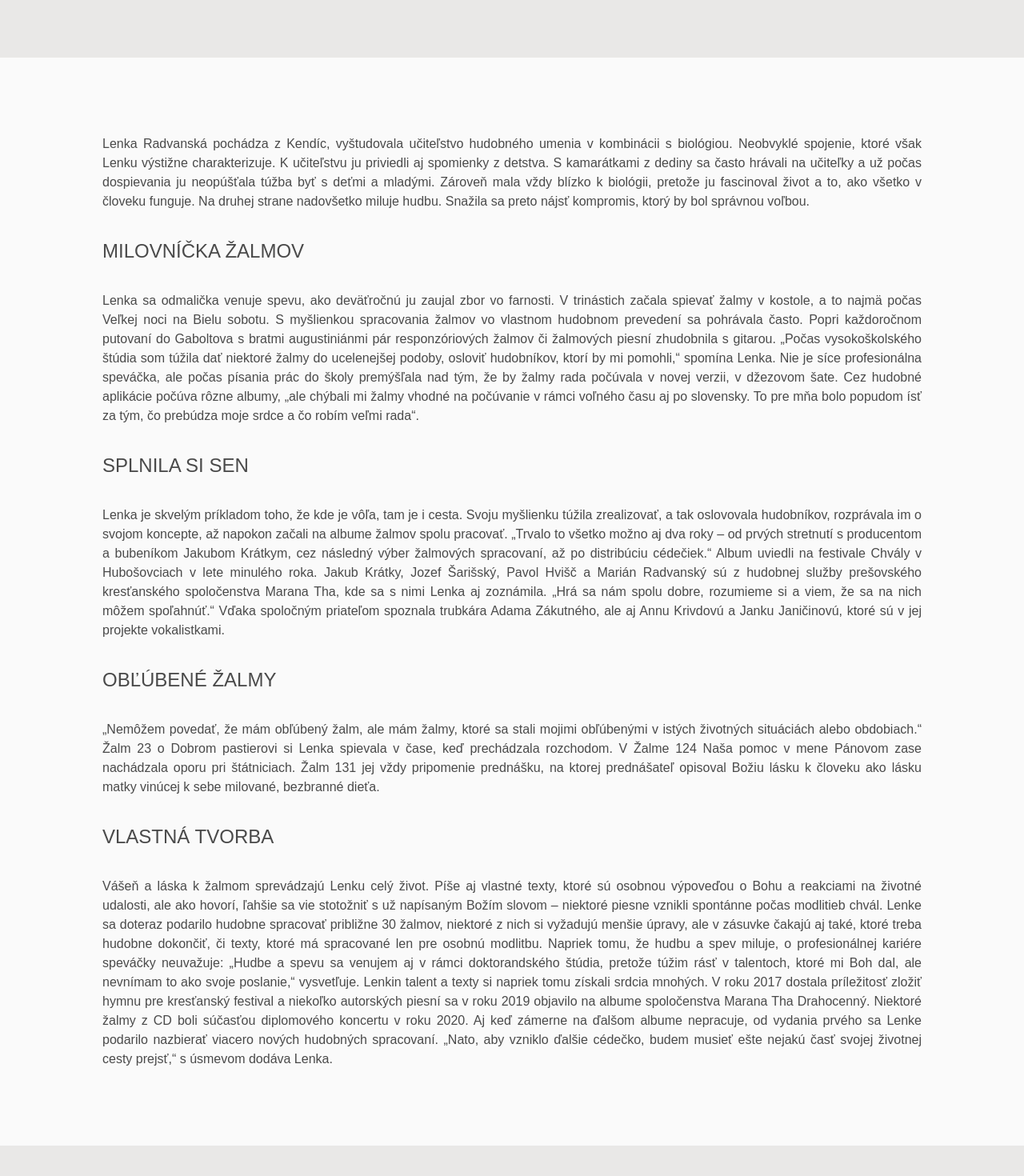
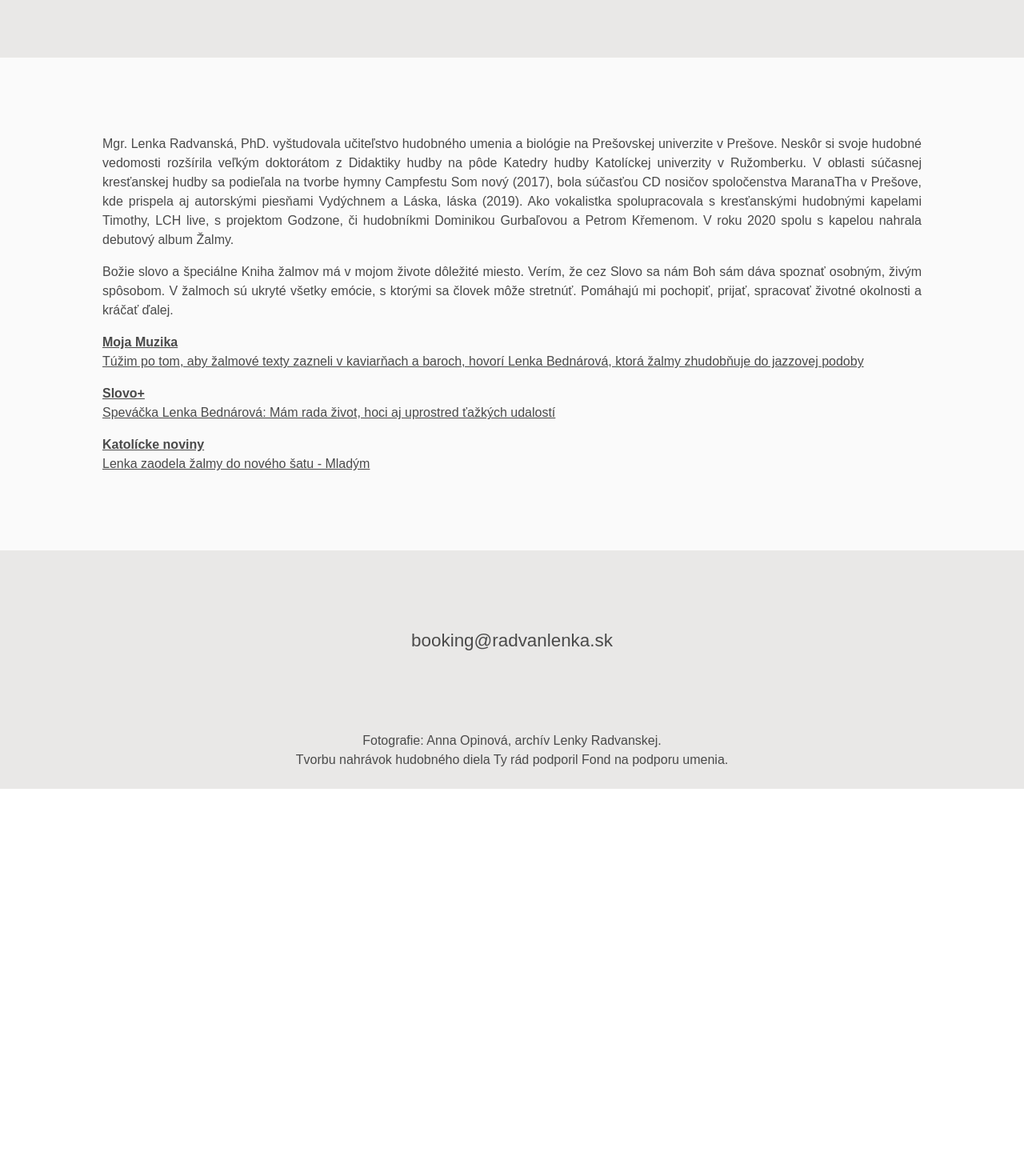
Before and after one commit to roberto123454321/lenkaRadvanska, a React (Vite) app: page / in a window 1280 px wide. Shown: the part 2218-3688 px from the top of the page at 80% size. After the commit the page ends 3204 px from the top, so only its background shows below. Built offline with nearby package versions, Linux system fonts and the light colour scheme; a web font is replaced by a local one.

Commit message:
update bio section

```diff
--- a/src/components/Bio.css
+++ b/src/components/Bio.css
@@ -13,5 +13,27 @@
 }
 
 .bio p {
-    text-align: justify;
+  text-align: justify;
 }
+
+.bio-links {
+  list-style: none;
+  padding: 0;
+}
+
+.bio-links li {
+  margin-top: 1rem;
+}
+
+.bio-links a {
+  color: inherit;
+  text-decoration: underline;
+}
+
+.bio-links a:hover {
+  text-decoration: none;
+}
+
+.bio-links h4 {
+  margin: 0;
+}
--- a/src/components/Bio.jsx
+++ b/src/components/Bio.jsx
@@ -5,89 +5,32 @@ export default function Bio() {
     <div id="bio" className="lighter-background section-padding">
       <div className="bio">
         <p>
-          Lenka Radvanská pochádza z Kendíc, vyštudovala učiteľstvo hudobného
-          umenia v kombinácii s biológiou. Neobvyklé spojenie, ktoré však Lenku
-          výstižne charakterizuje. K učiteľstvu ju priviedli aj spomienky z
-          detstva. S kamarátkami z dediny sa často hrávali na učiteľky a už
-          počas dospievania ju neopúšťala túžba byť s deťmi a mladými. Zároveň
-          mala vždy blízko k biológii, pretože ju fascinoval život a to, ako
-          všetko v človeku funguje. Na druhej strane nadovšetko miluje hudbu.
-          Snažila sa preto nájsť kompromis, ktorý by bol správnou voľbou.
+          Mgr. Lenka Radvanská, PhD. vyštudovala učiteľstvo hudobného umenia a biológie na Prešovskej univerzite v Prešove. Neskôr si svoje hudobné vedomosti rozšírila veľkým doktorátom z Didaktiky hudby na pôde Katedry hudby Katolíckej univerzity v Ružomberku. V oblasti súčasnej kresťanskej hudby sa podieľala na tvorbe hymny Campfestu Som nový (2017), bola súčasťou CD nosičov spoločenstva MaranaTha v Prešove, kde prispela aj autorskými piesňami Vydýchnem a Láska, láska (2019). Ako vokalistka spolupracovala s kresťanskými hudobnými kapelami Timothy, LCH live, s projektom Godzone, či hudobníkmi Dominikou Gurbaľovou a Petrom Křemenom. V roku 2020 spolu s kapelou nahrala debutový album Žalmy.
         </p>
 
-        <h3>MILOVNÍČKA ŽALMOV</h3>
-
         <p>
-          Lenka sa odmalička venuje spevu, ako deväťročnú ju zaujal zbor vo
-          farnosti. V trinástich začala spievať žalmy v kostole, a to najmä
-          počas Veľkej noci na Bielu sobotu. S myšlienkou spracovania žalmov vo
-          vlastnom hudobnom prevedení sa pohrávala často. Popri každoročnom
-          putovaní do Gaboltova s bratmi augustiniánmi pár responzóriových
-          žalmov či žalmových piesní zhudobnila s gitarou. „Počas
-          vysokoškolského štúdia som túžila dať niektoré žalmy do ucelenejšej
-          podoby, osloviť hudobníkov, ktorí by mi pomohli,“ spomína Lenka. Nie
-          je síce profesionálna speváčka, ale počas písania prác do školy
-          premýšľala nad tým, že by žalmy rada počúvala v novej verzii, v
-          džezovom šate. Cez hudobné aplikácie počúva rôzne albumy, „ale chýbali
-          mi žalmy vhodné na počúvanie v rámci voľného času aj po slovensky. To
-          pre mňa bolo popudom ísť za tým, čo prebúdza moje srdce a čo robím
-          veľmi rada“.
+          Božie slovo a špeciálne Kniha žalmov má v mojom živote dôležité miesto. Verím, že cez Slovo sa nám Boh sám dáva spoznať osobným, živým spôsobom. V žalmoch sú ukryté všetky emócie, s ktorými sa človek môže stretnúť. Pomáhajú mi pochopiť, prijať, spracovať životné okolnosti a kráčať ďalej.
         </p>
 
-        <h3>SPLNILA SI SEN</h3>
+        <ul className="bio-links">
+          <li>
+            <a href="https://mojamuzika.dennikn.sk/rozhovory/tuzim-po-tom-aby-zalmove-texty-zazneli-v-kaviarnach-a-baroch-hovori-lenka-bednarova">
+            <h4>Moja Muzika</h4>
+            Túžim po tom, aby žalmové texty zazneli v kaviarňach a baroch, hovorí Lenka Bednárová, ktorá žalmy zhudobňuje do jazzovej podoby</a>
+          </li>
 
-        <p>
-          Lenka je skvelým príkladom toho, že kde je vôľa, tam je i cesta. Svoju
-          myšlienku túžila zrealizovať, a tak oslovovala hudobníkov, rozprávala
-          im o svojom koncepte, až napokon začali na albume žalmov spolu
-          pracovať. „Trvalo to všetko možno aj dva roky – od prvých stretnutí s
-          producentom a bubeníkom Jakubom Krátkym, cez následný výber žalmových
-          spracovaní, až po distribúciu cédečiek.“ Album uviedli na festivale
-          Chvály v Hubošovciach v lete minulého roka. Jakub Krátky, Jozef
-          Šarišský, Pavol Hvišč a Marián Radvanský sú z hudobnej služby
-          prešovského kresťanského spoločenstva Marana Tha, kde sa s nimi Lenka
-          aj zoznámila. „Hrá sa nám spolu dobre, rozumieme si a viem, že sa na
-          nich môžem spoľahnúť.“ Vďaka spoločným priateľom spoznala trubkára
-          Adama Zákutného, ale aj Annu Krivdovú a Janku Janičinovú, ktoré sú v
-          jej projekte vokalistkami.
-        </p>
+          <li>
+            <a href="https://www.slovoplus.sk/spevacka-lenka-bednarova-mam-rada-zivot-hoci-aj-uprostred-tazkych-udalosti">
+            <h4>Slovo+</h4>
+              Speváčka Lenka Bednárová: Mám rada život, hoci aj uprostred ťažkých udalostí</a>
+          </li>
 
-        <h3>OBĽÚBENÉ ŽALMY</h3>
-
-        <p>
-          „Nemôžem povedať, že mám obľúbený žalm, ale mám žalmy, ktoré sa stali
-          mojimi obľúbenými v istých životných situáciách alebo obdobiach.“ Žalm
-          23 o Dobrom pastierovi si Lenka spievala v čase, keď prechádzala
-          rozchodom. V Žalme 124 Naša pomoc v mene Pánovom zase nachádzala oporu
-          pri štátniciach. Žalm 131 jej vždy pripomenie prednášku, na ktorej
-          prednášateľ opisoval Božiu lásku k človeku ako lásku matky vinúcej k
-          sebe milované, bezbranné dieťa.
-        </p>
-
-        <h3>VLASTNÁ TVORBA</h3>
-
-        <p>
-          Vášeň a láska k žalmom sprevádzajú Lenku celý život. Píše aj vlastné
-          texty, ktoré sú osobnou výpoveďou o Bohu a reakciami na životné
-          udalosti, ale ako hovorí, ľahšie sa vie stotožniť s už napísaným Božím
-          slovom – niektoré piesne vznikli spontánne počas modlitieb chvál.
-          Lenke sa doteraz podarilo hudobne spracovať približne 30 žalmov,
-          niektoré z nich si vyžadujú menšie úpravy, ale v zásuvke čakajú aj
-          také, ktoré treba hudobne dokončiť, či texty, ktoré má spracované len
-          pre osobnú modlitbu. Napriek tomu, že hudbu a spev miluje, o
-          profesionálnej kariére speváčky neuvažuje: „Hudbe a spevu sa venujem
-          aj v rámci doktorandského štúdia, pretože túžim rásť v talentoch,
-          ktoré mi Boh dal, ale nevnímam to ako svoje poslanie,“ vysvetľuje.
-          Lenkin talent a texty si napriek tomu získali srdcia mnohých. V roku
-          2017 dostala príležitosť zložiť hymnu pre kresťanský festival a
-          niekoľko autorských piesní sa v roku 2019 objavilo na albume
-          spoločenstva Marana Tha Drahocenný. Niektoré žalmy z CD boli súčasťou
-          diplomového koncertu v roku 2020. Aj keď zámerne na ďalšom albume
-          nepracuje, od vydania prvého sa Lenke podarilo nazbierať viacero
-          nových hudobných spracovaní. „Nato, aby vzniklo ďalšie cédečko, budem
-          musieť ešte nejakú časť svojej životnej cesty prejsť,“ s úsmevom
-          dodáva Lenka.
-        </p>
+          <li>
+            <a href="https://www.katolickenoviny.sk/mladym/category/mladym/article/lenka-zaodela-zalmy-do-noveho-satu.xhtml">
+            <h4>Katolícke noviny</h4>
+              Lenka zaodela žalmy do nového šatu - Mladým</a>
+          </li>
+        </ul>
       </div>
     </div>
   );
```
Also changed, not shown: 1 other file (tests, documents, lock files or other folders).
